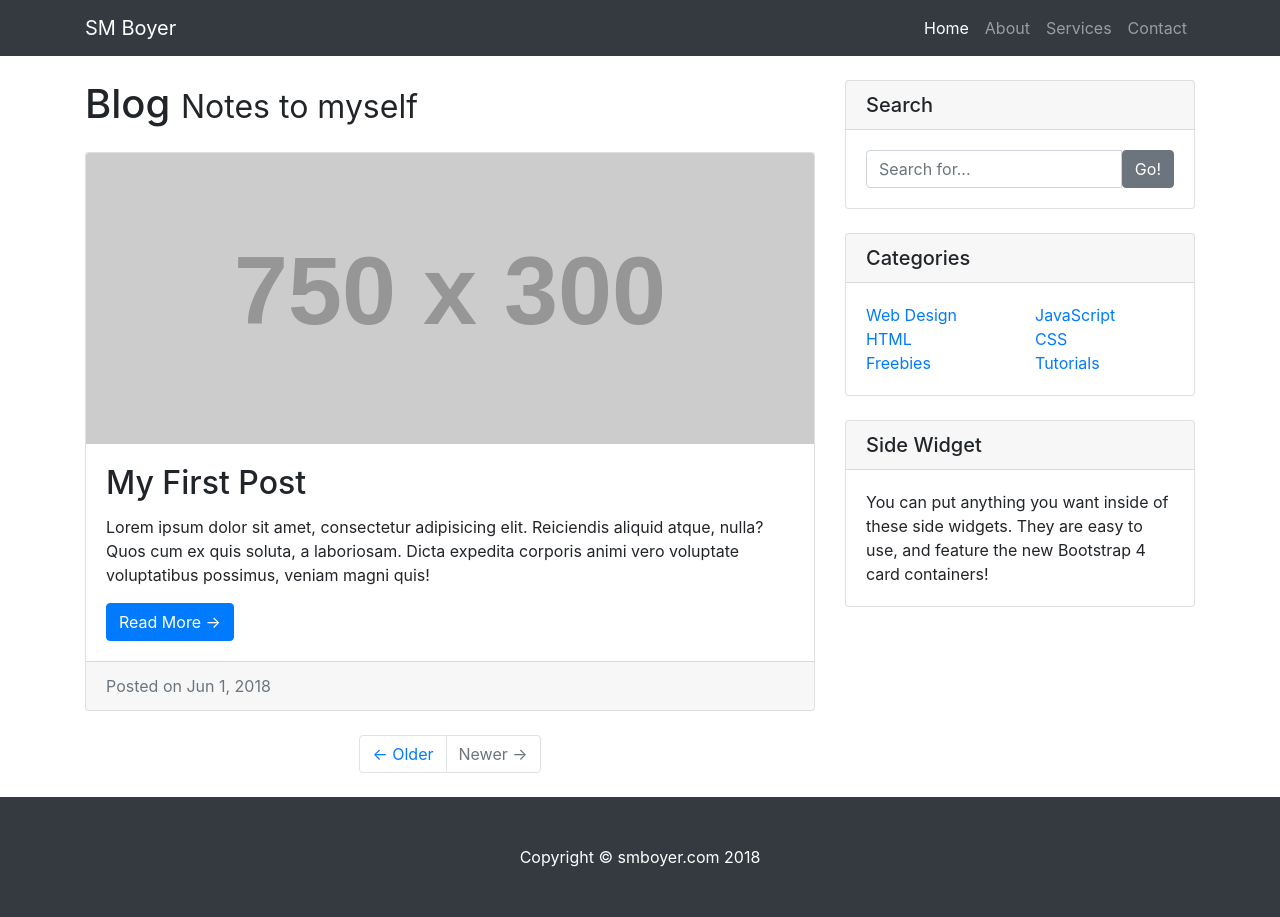
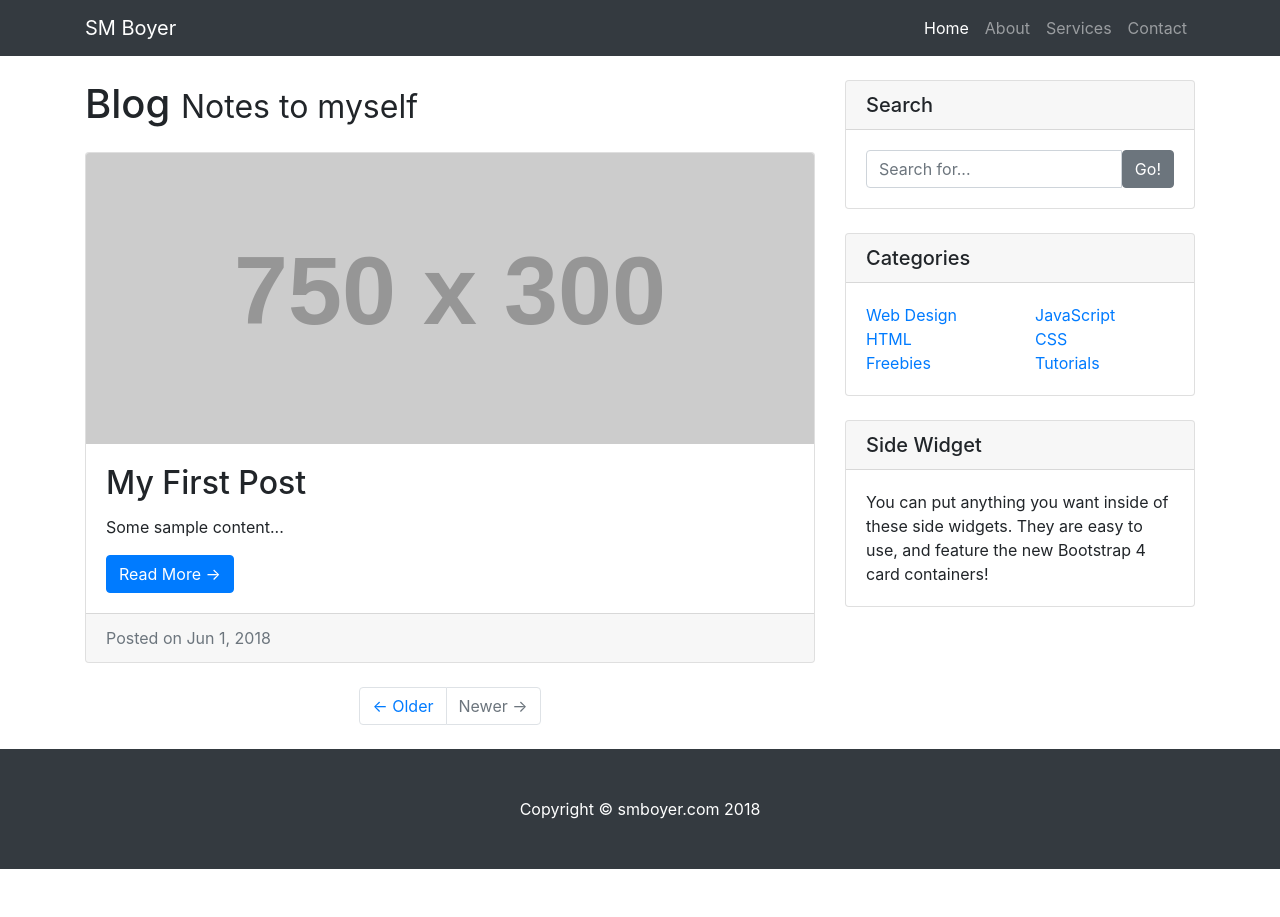
Before and after one commit to smboyer/smboyer.github.io, a Jekyll site: the page built from blog.html, in a window 1280 px wide. Built offline with Jekyll 4.4.1, drawn with Linux system fonts in a browser that asks for light colours.

Commit message:
Update blog.html

```diff
--- a/_layouts/blog.html
+++ b/_layouts/blog.html
@@ -8,7 +8,7 @@ layout: default
             <img class="card-img-top" src="http://placehold.it/750x300" alt="Card image cap">
             <div class="card-body">
               <h2 class="card-title">{{ post.title }}</h2>
-              <p class="card-text">Lorem ipsum dolor sit amet, consectetur adipisicing elit. Reiciendis aliquid atque, nulla? Quos cum ex quis soluta, a laboriosam. Dicta expedita corporis animi vero voluptate voluptatibus possimus, veniam magni quis!</p>
+              <p class="card-text">{{ post.content | escape | truncate: '400' }}</p>
               <a href="{{ post.url }}" class="btn btn-primary">Read More &rarr;</a>
             </div>
             <div class="card-footer text-muted">
```
